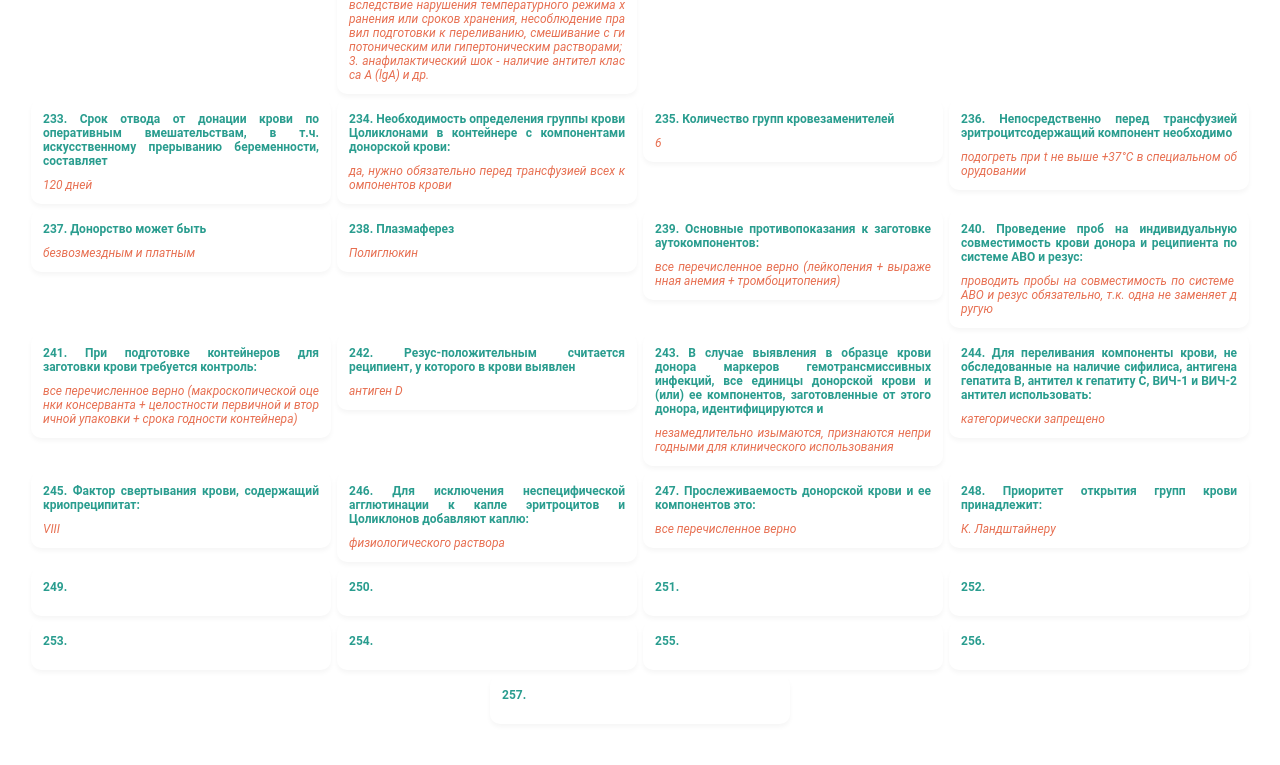
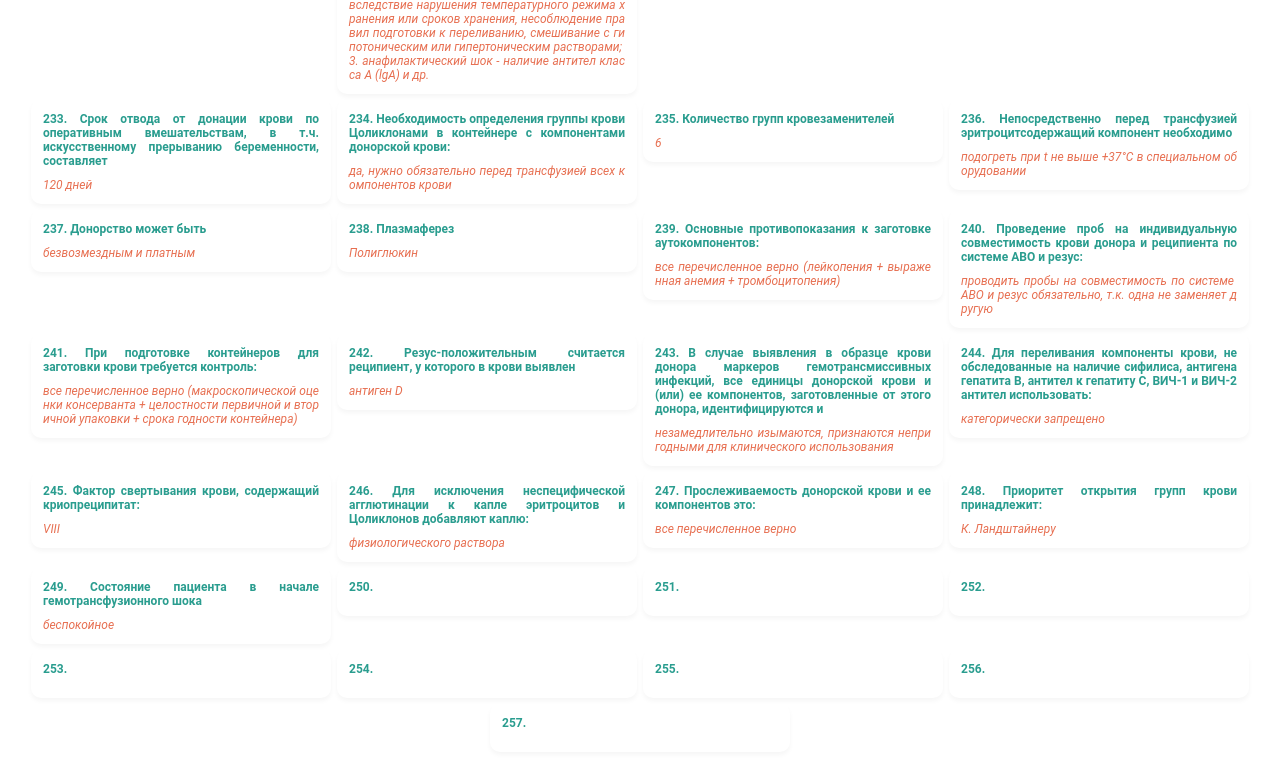
Before and after one commit to dfr8938/transfusio-app, a React (Create React App) app: page / in a window 1280 px wide. Shown: the part 6902-7667 px from the top of the page. Before the commit the page ends 7639 px from the top, so only its background shows below. Built offline with nearby package versions, Linux system fonts and the light colour scheme.

Commit message:
...added answers...

```diff
--- a/src/database/database.js
+++ b/src/database/database.js
@@ -1426,8 +1426,8 @@ const listAnswers = [
   },
   {
     id: 248,
-    question: "",
-    answer: "",
+    question: "Состояние пациента в начале гемотрансфузионного шока",
+    answer: "беспокойное",
   },
   {
     id: 249,
```
